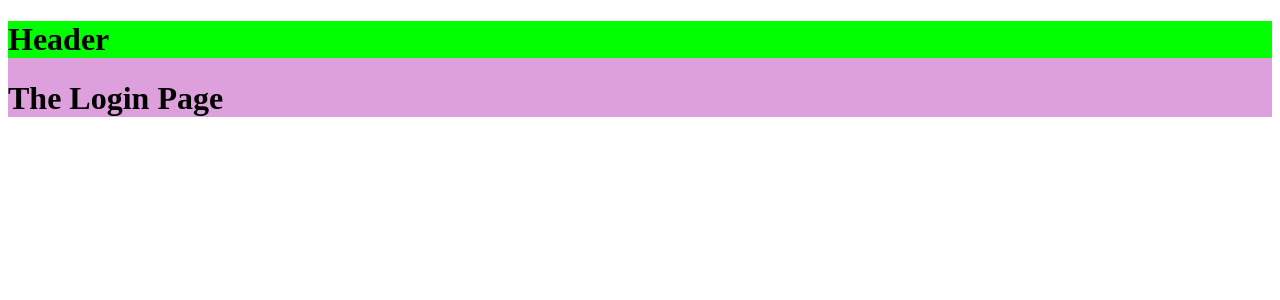
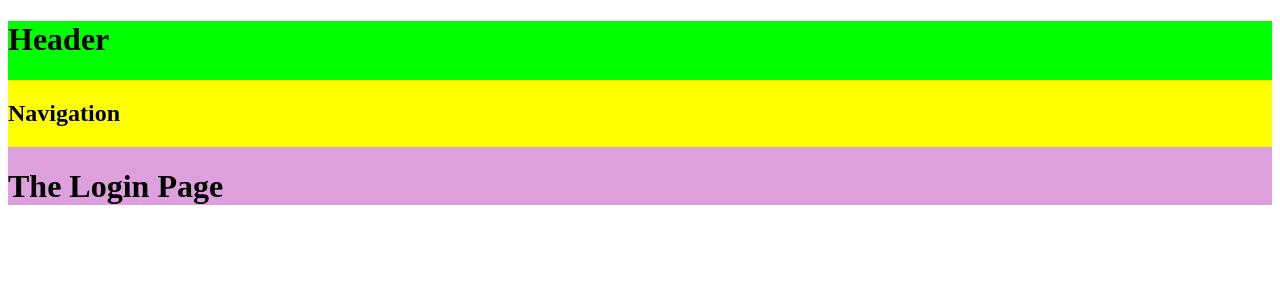
Before and after one commit to andrew-oyanguren/expert-react, a React (Create React App) app: page /login in a window 1280 px wide. Shown: the top 300 px of the page. Built offline with nearby package versions, Linux system fonts and the light colour scheme.

Commit message:
imported and used displayed Navigation component in the Header

```diff
--- a/src/components/Header/Header.js
+++ b/src/components/Header/Header.js
@@ -1,9 +1,12 @@
 import { StyledHeader } from "./Header.styles";
+
+import Navigation from "../Navigation/Navigation";
 
 export default function Header() {
   return (
     <StyledHeader>
       <h1>Header</h1>
+      <Navigation />
     </StyledHeader>
   );
 }
--- a/src/components/Navigation/Navigation.styles.js
+++ b/src/components/Navigation/Navigation.styles.js
@@ -2,6 +2,8 @@ import styled from "styled-components";
 
 const StyledNavigation = styled.nav`
   background-color: yellow;
+
+  display: flex;
 `;
 
 export { StyledNavigation };
```
